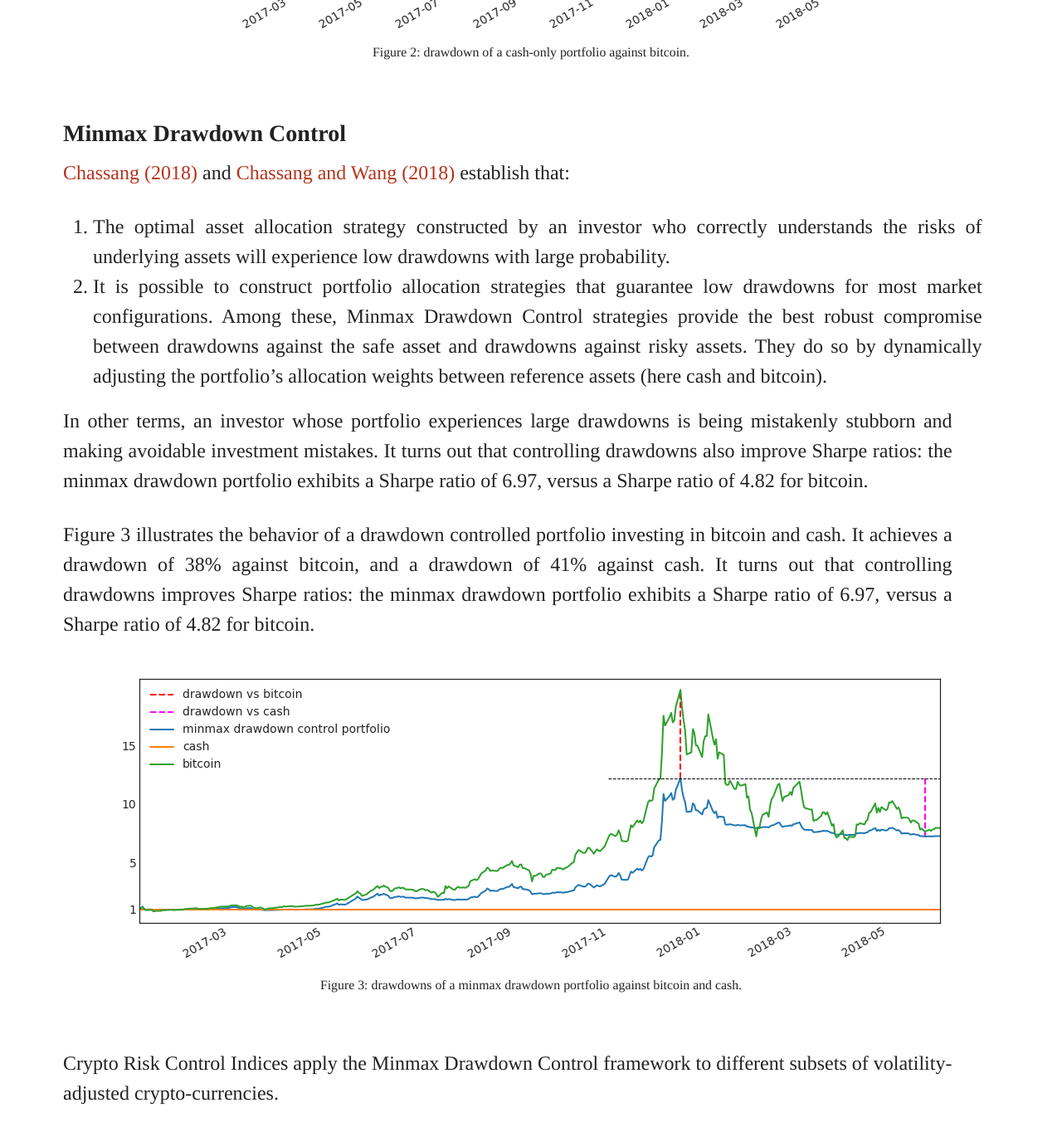
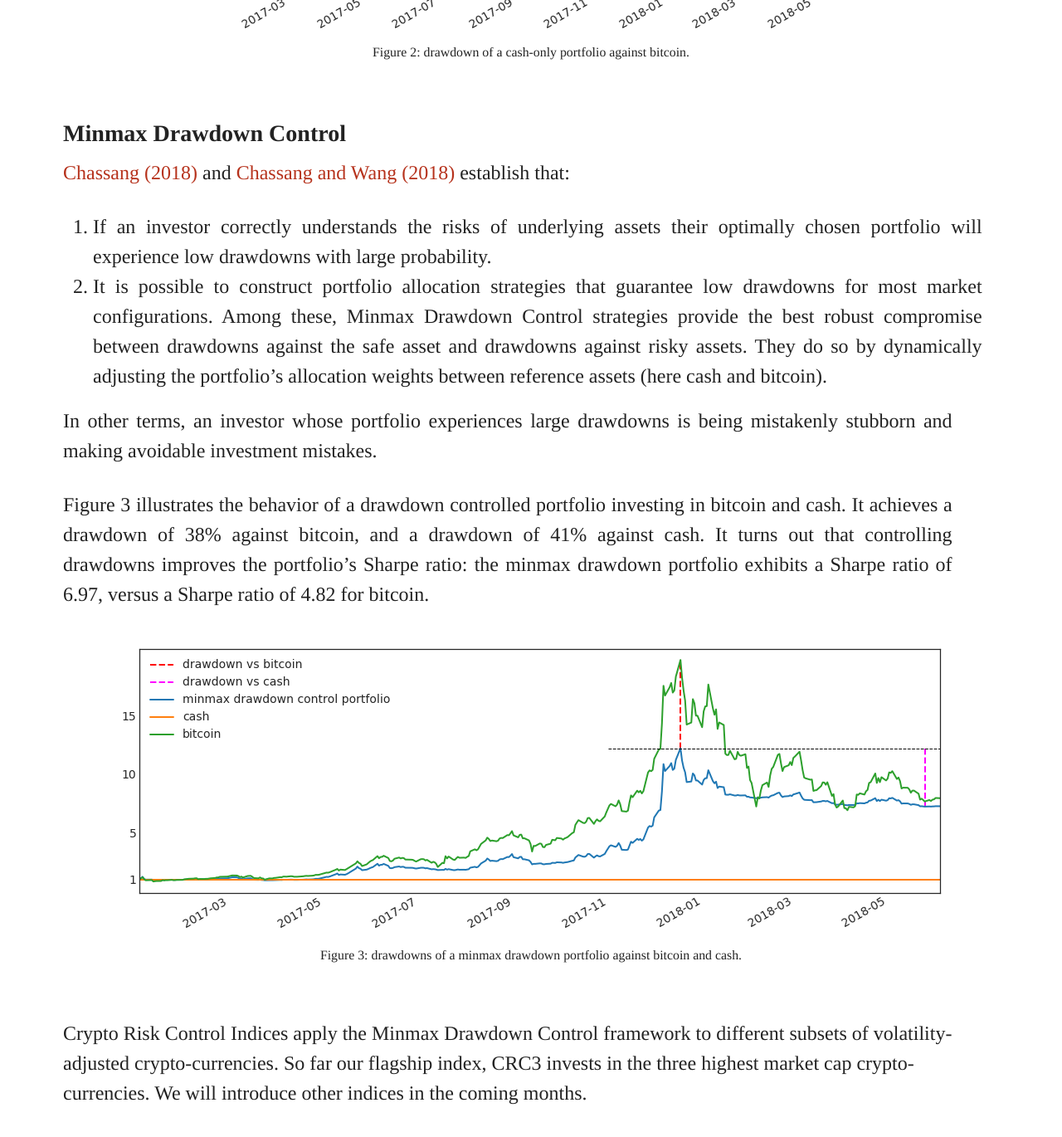
Before and after one commit to forever-am/cryptoriskcontrol-site, a Jekyll site: the page built from methodology.md, in a window 1280 px wide and 1400 px high, scrolled down 1604 px. Shown: the top 1370 px of the window at 83% size. Built offline with Jekyll 4.4.1, drawn with Linux system fonts in a browser that asks for light colours; a script that is not in the unit is left out; some of the changed text lies outside the part shown.

Commit message:
correcting typos

```diff
--- a/methodology.md
+++ b/methodology.md
@@ -22,14 +23,15 @@
 
 Drawdowns are an important performance metric for asset allocation strategies, along
 with Sharpe ratios and volatility. The drawdown of a portfolio <i>relative to a
-reference asset</i> is the worst underperformance of the portfolio against the reference asset over any arbitrary
-window of time.
+reference asset</i> is the underperformance of the portfolio against
+the reference asset, over the worst possible window of time.
 {: style="width:95%;text-align:justify"}
 
 
 Figure 1 plots the drawdown of a portfolio invested 100% in bitcoin against cash
 between January 2017 and June 2018. The worst time window for the bitcoin portfolio is December 18th 2017 to April 5th 2018.
-Over that time period, bitcoin lost 65% of its value against cash: this is the drawdown of cash against bitcoin.
+Over that time period, bitcoin lost 65% of its value against cash: this is
+the drawdown of bitcoin against cash.
 {: style="width:95%;text-align:justify"}
 
 {% include image.html url="images/dd_btc_vs_cash.png" caption="Figure 1: drawdown of
@@ -49,8 +51,9 @@
 
 [Chassang (2018)](https://www.risk.net/journal-of-risk/5416616/mostly-prior-free-asset-allocation)
 and [Chassang and Wang (2018)](https://ssrn.com/abstract=3179215) establish that:
- 1. The optimal asset allocation strategy constructed by an investor who correctly understands
- the risks of underlying assets will experience low drawdowns with large probability.
+ 1. If an investor correctly understands
+ the risks of underlying assets their optimally chosen portfolio will
+ experience low drawdowns with large probability.
  1. It is possible to construct portfolio allocation strategies that guarantee low drawdowns
  for most market configurations. Among these, Minmax Drawdown Control strategies provide the
  best robust compromise between drawdowns against the safe asset and drawdowns against
@@ -59,15 +62,14 @@
 {: style="width:95%;text-align:justify"}
 
 In other terms, an investor whose portfolio experiences large drawdowns is being mistakenly stubborn
-and making avoidable investment mistakes. It turns out that controlling drawdowns also improve Sharpe ratios: the minmax drawdown portfolio
-exhibits a Sharpe ratio of 6.97, versus a Sharpe ratio of 4.82 for bitcoin.
+and making avoidable investment mistakes.
 {: style="width:95%;text-align:justify"}
 
 
 Figure 3 illustrates the behavior of a drawdown controlled portfolio
 investing in bitcoin and cash. It achieves a drawdown of 38% against bitcoin,
 and a drawdown of 41% against cash. It turns out that controlling drawdowns
-improves Sharpe ratios: the minmax drawdown portfolio
+improves the portfolio's Sharpe ratio: the minmax drawdown portfolio
 exhibits a Sharpe ratio of 6.97, versus a Sharpe ratio of 4.82 for bitcoin.
 {: style="width:95%;text-align:justify"}
 
@@ -76,4 +78,6 @@
 <br/>
 
 Crypto Risk Control Indices apply the Minmax Drawdown Control framework to
-different subsets of volatility-adjusted crypto-currencies.
+different subsets of volatility-adjusted crypto-currencies. So far our
+flagship index, CRC3 invests in the three highest market cap crypto-currencies.
+We will introduce other indices in the coming months.
```
Also changed, not shown: other parts of methodology.md (+4 -3 lines), images/dd_cash_vs_btc.png.
